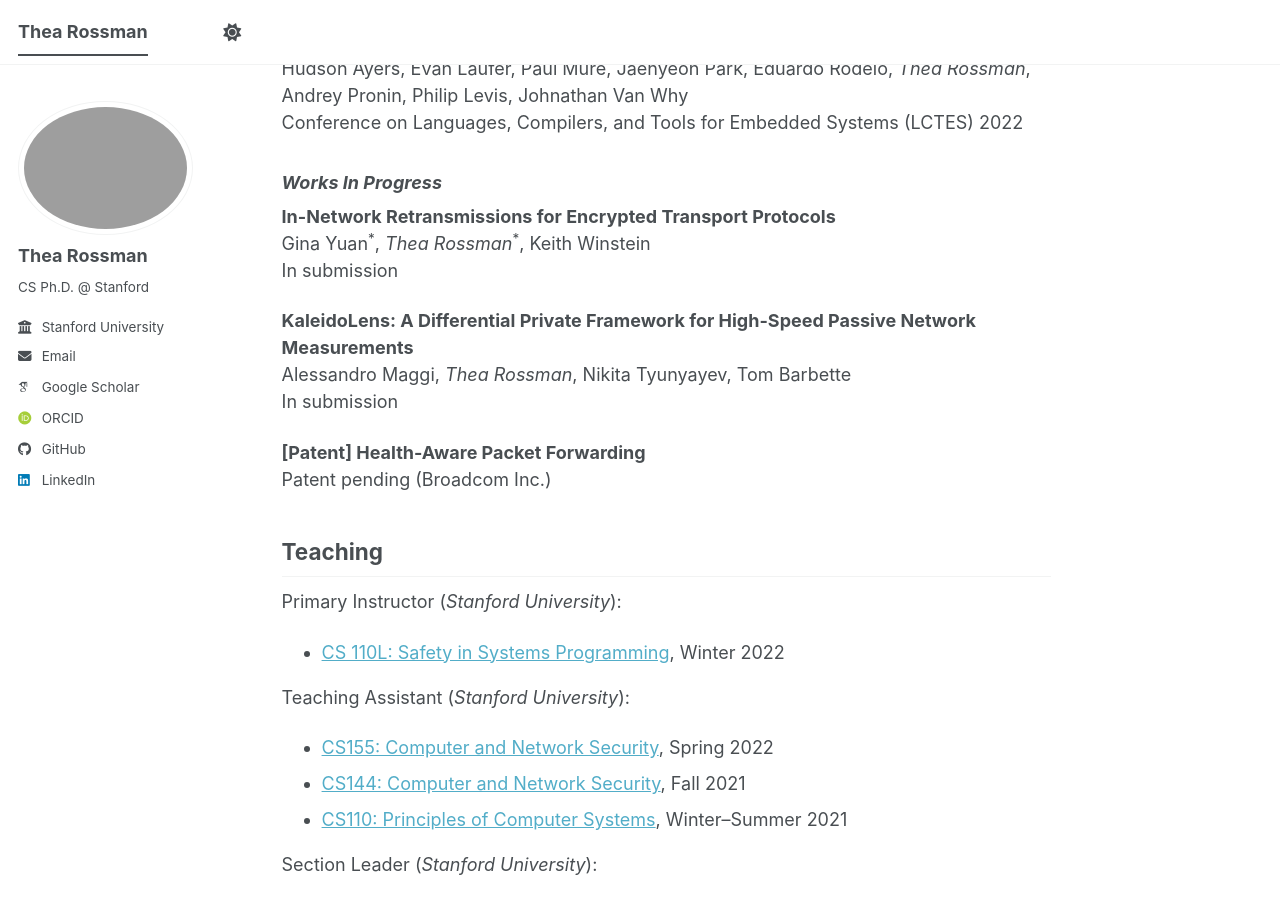
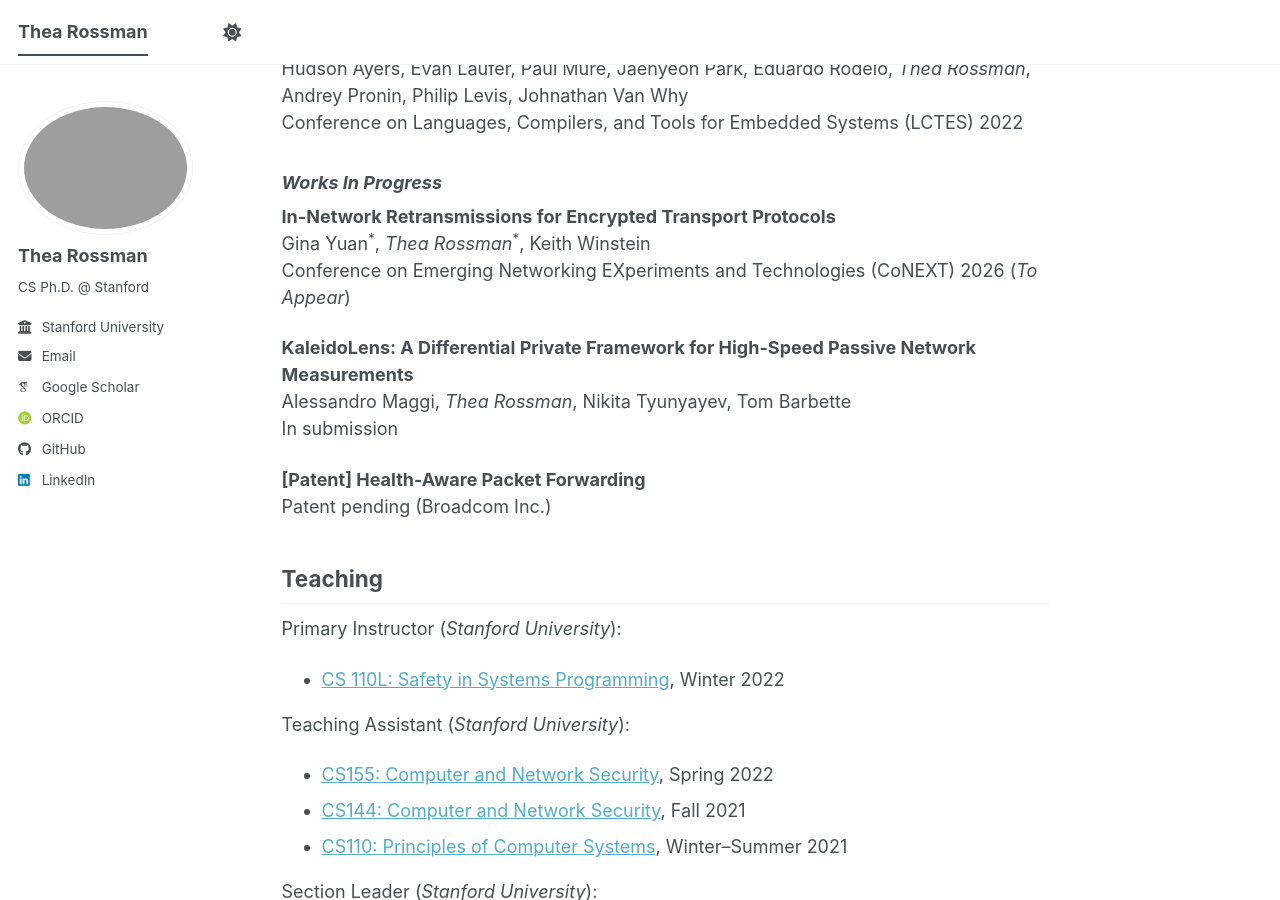
Before and after one commit to thearossman/thearossman.github.io, a Jekyll site: the page built from _pages/about.md, in a window 1280 px wide and 900 px high, scrolled down 682 px. Built offline with Jekyll 4.4.1, drawn with Linux system fonts in a browser that asks for light colours; some web fonts are replaced; a script bundle is joined from its source files by our own code; library files that are not in the unit come from our copies.

Commit message:
add conext paper

```diff
--- a/_pages/about.md
+++ b/_pages/about.md
@@ -33,7 +33,7 @@ Conference on Languages, Compilers, and Tools for Embedded Systems (LCTES) 2022<
 
 **In-Network Retransmissions for Encrypted Transport Protocols**<br>
 Gina Yuan<sup>\*</sup>, *Thea Rossman*<sup>\*</sup>, Keith Winstein<br>
-In submission<br>
+Conference on Emerging Networking EXperiments and Technologies (CoNEXT) 2026 (*To Appear*)<br>
 
 **KaleidoLens: A Differential Private Framework for High-Speed Passive Network Measurements**<br>
 Alessandro Maggi, *Thea Rossman*, Nikita Tyunyayev, Tom Barbette<br>
```
